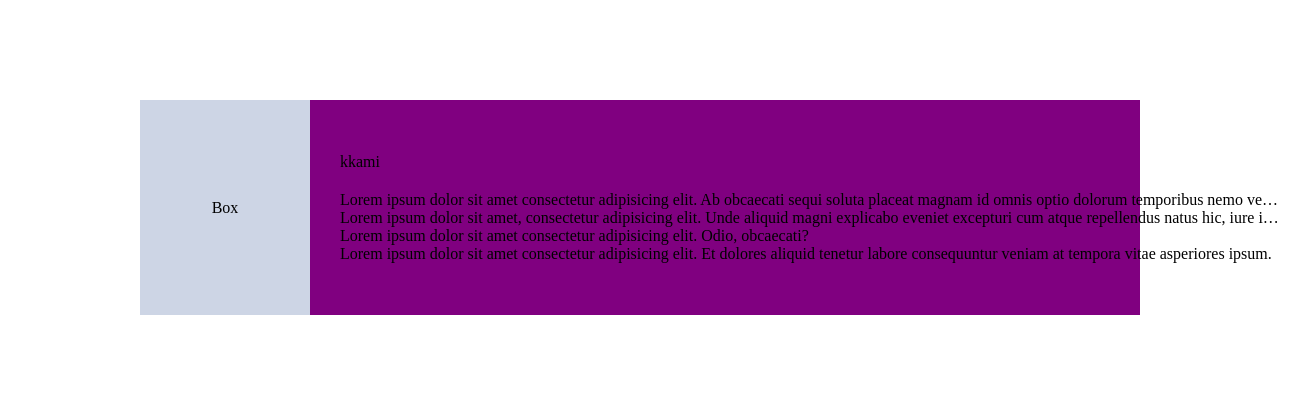
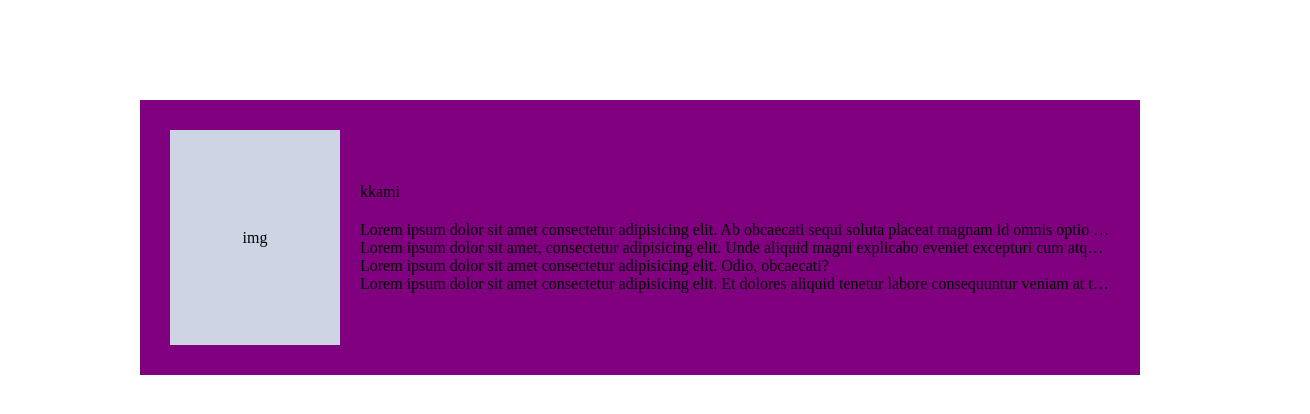
Before and after one commit to kkaminipin/test, a plain HTML site: page index.html in a window 1280 px wide. Shown: the whole page, 1310 px wide, since content can reach past the window. Drawn offline with Linux system fonts and the light colour scheme.

Commit message:
display table 로 변경해줘서 해결하는 방법.

```diff
--- a/index.html
+++ b/index.html
@@ -13,40 +13,39 @@
       a {
         text-decoration: none;
       }
-
       .ellipse {
         overflow: hidden;
         white-space: nowrap;
         text-overflow: ellipsis;
         word-break: break-all;
       }
-
       .wrap {
         min-height: 100vh;
         padding: 100px;
       }
       .content {
-        display: flex;
-        align-items: center;
+        display: table;
+        table-layout: fixed;
         max-width: 1000px;
         width: 100%;
+        padding: 30px;
         margin: 0 auto;
         background-color: purple;
       }
       .content .left {
-        width: 100%;
-      }
-      .content .left .box {
-        display: flex;
-        justify-content: center;
-        align-items: center;
+        display: table-cell;
         width: 170px;
         height: 215px;
         background-color: #cdd5e5;
+        vertical-align: middle;
+        text-align: center;
+      }
+      .content .left {
       }
       .content .right {
-        width: 100%;
-        padding: 30px;
+        display: table-cell;
+        padding-left: 20px;
+        vertical-align: middle;
       }
       .content .right .name {
         margin-bottom: 20px;
@@ -58,9 +57,7 @@
       <header class="header"></header>
       <main class="main">
         <div class="content">
-          <div class="left">
-            <div class="box">Box</div>
-          </div>
+          <div class="left">img</div>
           <div class="right">
             <div class="name">kkami</div>
             <ul>
```
